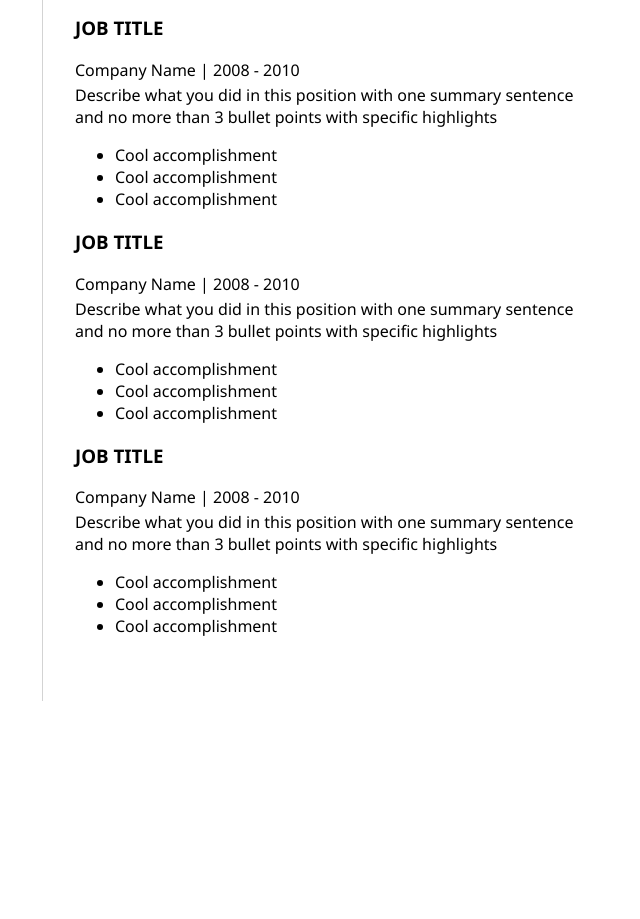
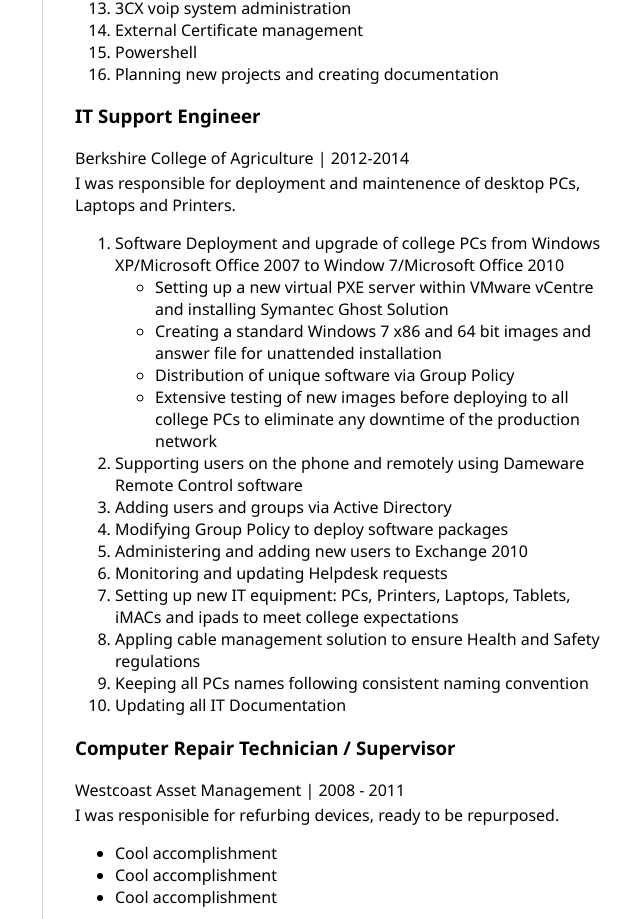
Before and after one commit to agapasieka/resume, a plain HTML site: page index.html in a window 1280 px wide. Shown: the part 1881-2800 px from the top of the page, without its empty margins (501-1141 px from the left). Before the commit the page ends 2582 px from the top, so only its background shows below. Drawn offline with Linux system fonts and the light colour scheme.

Commit message:
more expierience added

```diff
--- a/index.html
+++ b/index.html
@@ -73,7 +73,7 @@ In my free time I enjoy long dog walks and yoga.
 		Bekshire Collegge of Agriculture | 2014 - Present
 </p>
 <p>
-		Administration and maintenence of on premises Infrastructure and deploying, securing and monitoring Azure Subscription.
+		I am responsible for administration and maintenence of on premises Infrastructure and deploying, securing and monitoring Azure Subscription.
 </p>
 <ol>
 		<li>Azure Projects</li>
@@ -116,27 +116,43 @@ In my free time I enjoy long dog walks and yoga.
     <li>Administraton of Malwarebytes</li>
 	<li>Making sure that Active Directory is kept tidy and up to date</li>
 	<li>3CX voip system administration</li>
+	<li>External Certificate management</li>
+	<li>Powershell</li>
+	<li>Planning new projects and creating documentation</li>
 
 </ol>
 
-<h3><b>JOB TITLE</b></h3>
+<h3><b>IT Support Engineer</b></h3>
 <p>
-		Company Name | 2008 - 2010
+	Berkshire College of Agriculture | 2012-2014
 </p>
 <p>
-		Describe what you did in this position with one summary sentence and no more than 3 bullet points with specific highlights
-</p>
-<ul>
-		<li>Cool accomplishment</li>
-		<li>Cool accomplishment</li>
-		<li>Cool accomplishment</li>
+		I was responsible for deployment and maintenence of desktop PCs, Laptops and Printers.
+<ol>
+	    <li>Software Deployment and upgrade of college PCs from Windows XP/Microsoft Office 2007 to Window 7/Microsoft Office 2010</li>
+		<ul>
+		<li>Setting up a new virtual PXE server within VMware vCentre and installing Symantec Ghost Solution</li>
+		<li>Creating a standard Windows 7 x86 and 64 bit images and answer file for unattended installation</li>
+		<li>Distribution of unique software via Group Policy</li>
+		<li>Extensive testing of new images before deploying to all college PCs to eliminate any downtime of the production network</li>
 </ul>
-<h3><b>JOB TITLE</b></h3>
+        <li>Supporting users on the phone and remotely using Dameware Remote Control software</li>
+        <li>Adding users and groups via Active Directory</li>
+		<li>Modifying Group Policy to deploy software packages</li>
+		<li>Administering and adding new users to Exchange 2010</li>
+		<li>Monitoring and updating Helpdesk requests</li>
+		<li>Setting up new IT equipment: PCs, Printers, Laptops, Tablets, iMACs and ipads to meet college expectations</li>
+		<li>Appling cable management solution to ensure Health and Safety regulations</li>
+		<li>Keeping all PCs names following consistent naming convention</li>
+		<li>Updating all IT Documentation</li>
+</ol>
+
+<h3><b>Computer Repair Technician / Supervisor</b></h3>
 <p>
-		Company Name | 2008 - 2010
+		Westcoast Asset Management | 2008 - 2011
 </p>
 <p>
-		Describe what you did in this position with one summary sentence and no more than 3 bullet points with specific highlights
+		I was responisible for refurbing devices, ready to be repurposed.
 </p>
 <ul>
 		<li>Cool accomplishment</li>
```
